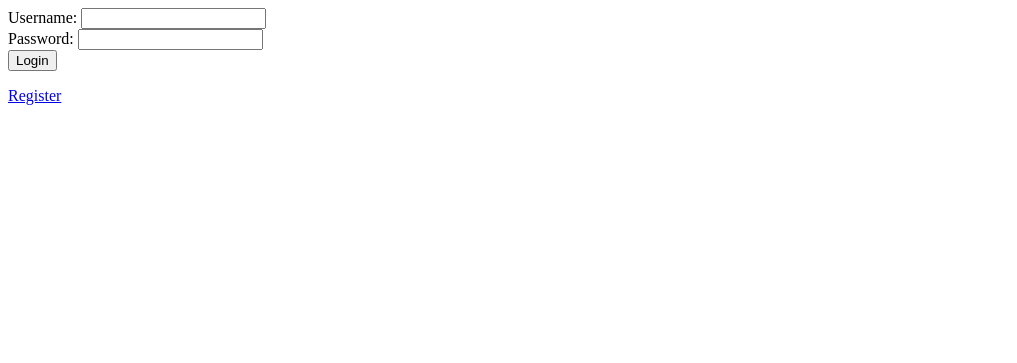
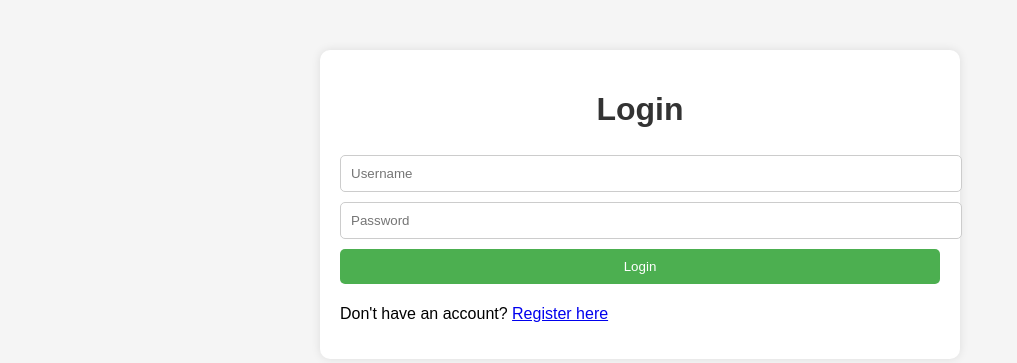
Before and after one commit to Pranavreddyedula/MediMind, a Flask app: page /login in a window 1280 px wide. Shown: the top 363 px of the page, without its empty margins (0-1017 px from the left). Run offline with Flask 3, Linux system fonts and the light colour scheme.

Commit message:
Update login.html

```diff
--- a/templates/login.html
+++ b/templates/login.html
@@ -1,8 +1,20 @@
-<form method="POST">
-  <label>Username:</label>
-  <input type="text" name="username" required><br>
-  <label>Password:</label>
-  <input type="password" name="password" required><br>
-  <button type="submit">Login</button>
-</form>
-<a href="/register">Register</a>
+<!DOCTYPE html>
+<html lang="en">
+<head>
+  <meta charset="UTF-8">
+  <meta name="viewport" content="width=device-width, initial-scale=1.0">
+  <title>Login - MediMind</title>
+  <link rel="stylesheet" href="{{ url_for('static', filename='style.css') }}">
+</head>
+<body>
+  <div class="container">
+    <h1>Login</h1>
+    <form method="POST" action="{{ url_for('login') }}">
+      <input type="text" name="username" placeholder="Username" required><br>
+      <input type="password" name="password" placeholder="Password" required><br>
+      <button type="submit">Login</button>
+    </form>
+    <p>Don't have an account? <a href="{{ url_for('register') }}">Register here</a></p>
+  </div>
+</body>
+</html>
```
